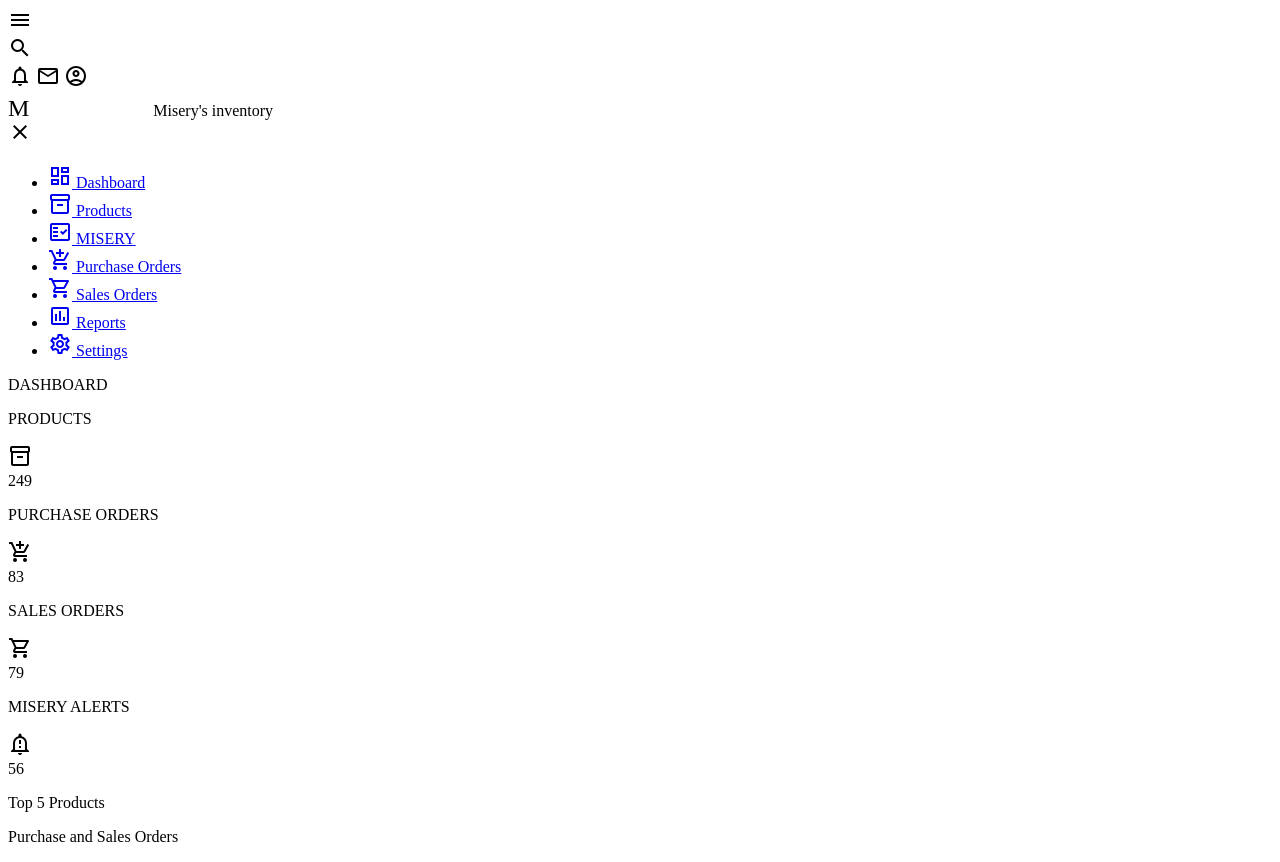
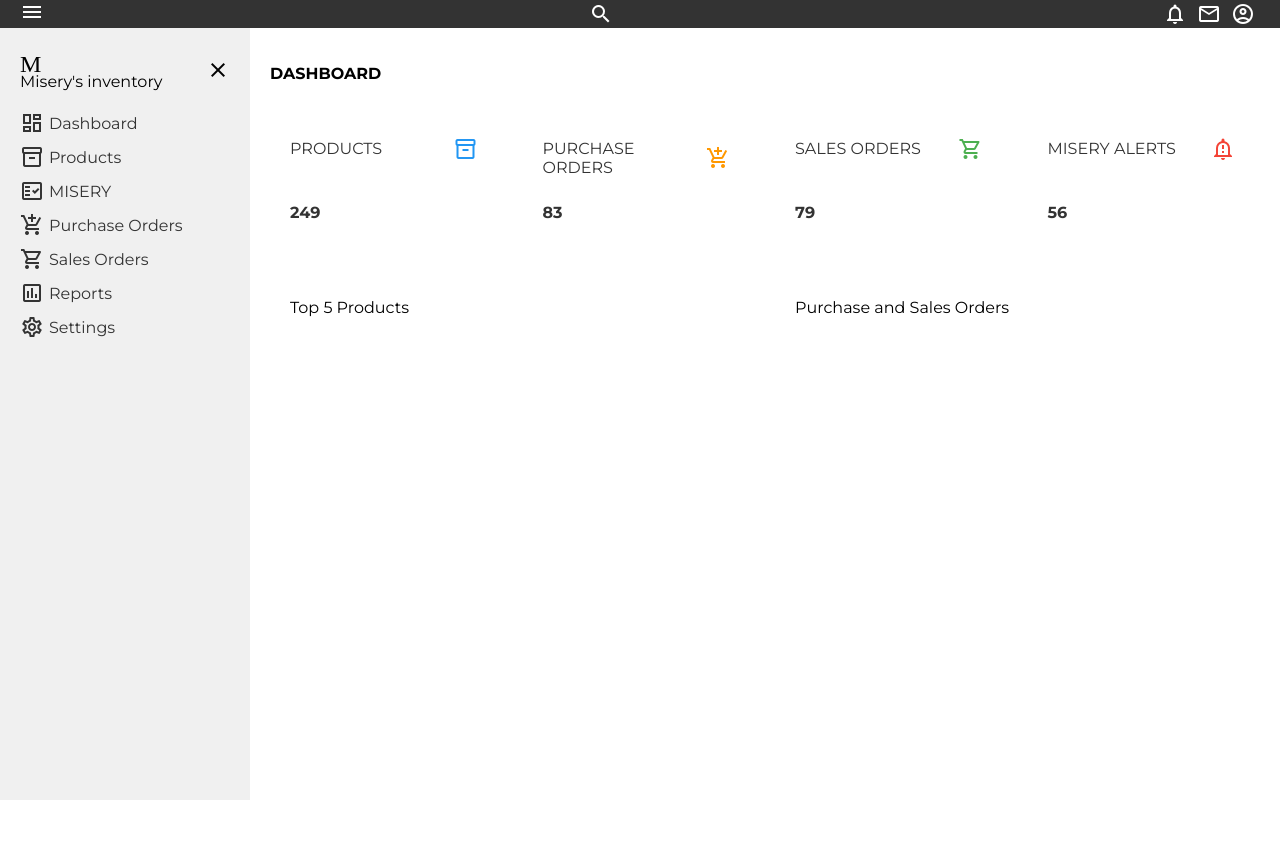
Before and after one commit to enani26/SWE-project, a PHP site: template views/pages/admin.php in a window 1280 px wide. After the commit the page ends 800 px from the top, so only its background shows below. Run offline with PHP 8.4, Linux system fonts and the light colour scheme; the template is opened without the code that fills it, so the values that code supplies are empty; some libraries are stand-ins or nearby versions.

Commit message:
adminnnn

```diff
--- a/public/admindashboard.css
+++ b/public/admindashboard.css
@@ -1,40 +1,184 @@
-/* admin_dashboard.css */
+/* admin.css */
 
+/* Global Styles */
 body {
-    font-family: Arial, sans-serif;
+    font-family: 'Montserrat', sans-serif;
     margin: 0;
     padding: 0;
-}
+  }
 
-header {
+  .grid-container {
+    display: grid;
+    grid-template-columns: 250px 1fr;
+    grid-template-rows: auto 1fr;
+    grid-template-areas:
+      "header header"
+      "sidebar main";
+    height: 100vh;
+  }
+
+  /* Header */
+  .header {
+    grid-area: header;
     background-color: #333;
     color: #fff;
+    display: flex;
+    justify-content: space-between;
+    align-items: center;
+    padding: 0 20px;
+  }
+
+  .header .menu-icon {
+    cursor: pointer;
+  }
+
+  .header .header-left,
+  .header .header-right {
+    display: flex;
+    align-items: center;
+  }
+
+  .header .header-left .material-icons-outlined,
+  .header .header-right .material-icons-outlined {
+    margin: 0 5px;
+    cursor: pointer;
+  }
+
+  /* Sidebar */
+  #sidebar {
+    grid-area: sidebar;
+    background-color: #f0f0f0;
     padding: 20px;
-    text-align: right;
-}
+    display: flex;
+    flex-direction: column;
+    align-items: center;
+  }
 
-.container {
+  .sidebar-title {
+    display: flex;
+    justify-content: space-between;
+    align-items: center;
+    width: 100%;
+    margin-bottom: 20px;
+  }
+
+  .sidebar-brand .material-icons-outlined {
+    vertical-align: middle;
+    margin-right: 5px;
+  }
+
+  .sidebar-list {
+    list-style-type: none;
+    padding: 0;
+    margin: 0;
+    width: 100%;
+  }
+
+  .sidebar-list-item {
+    margin-bottom: 10px;
+  }
+
+  .sidebar-list-item a {
+    color: #333;
+    text-decoration: none;
+    display: flex;
+    align-items: center;
+  }
+
+  .sidebar-list-item a .material-icons-outlined {
+    margin-right: 5px;
+    vertical-align: middle;
+  }
+
+  /* Main */
+  .main-container {
+    grid-area: main;
     padding: 20px;
-}
+  }
 
-h1, h2, h3 {
-    color: #333;
-}
+  .main-title {
+    margin-bottom: 20px;
+  }
 
-.dashboard-card {
-    background-color: #f0f0f0;
-    border: 1px solid #ccc;
+  .main-cards {
+    display: grid;
+    grid-template-columns: repeat(auto-fit, minmax(200px, 1fr));
+    gap: 20px;
+    margin-bottom: 20px;
+  }
+
+  .card {
+    background-color: #fff;
     border-radius: 5px;
     padding: 20px;
-    margin-bottom: 20px;
-}
+    display: flex;
+    flex-direction: column;
+    justify-content: space-between;
+  }
 
-.dashboard-card h3 {
-    margin-top: 0;
-}
+  .card-inner {
+    display: flex;
+    justify-content: space-between;
+    align-items: center;
+    margin-bottom: 10px;
+  }
 
-.dashboard-card p {
+  .card-inner .material-icons-outlined {
     font-size: 24px;
+    margin-right: 5px;
+  }
+
+  .text-primary {
+    color: #333;
+  }
+
+  .text-blue {
+    color: #2196F3;
+  }
+
+  .text-orange {
+    color: #FF9800;
+  }
+
+  .text-green {
+    color: #4CAF50;
+  }
+
+  .text-red {
+    color: #F44336;
+  }
+
+  .font-weight-bold {
     font-weight: bold;
-    margin: 0;
-}
+  }
+
+  .charts {
+    display: grid;
+    grid-template-columns: repeat(auto-fit, minmax(400px, 1fr));
+    gap: 20px;
+  }
+
+  .charts-card {
+    background-color: #fff;
+    border-radius: 5px;
+    padding: 20px;
+  }
+
+  .chart-title {
+    margin-bottom: 10px;
+  }
+
+  /* Responsive Styles */
+  @media screen and (max-width: 768px) {
+    .grid-container {
+      grid-template-columns: 1fr;
+      grid-template-rows: auto 1fr;
+      grid-template-areas:
+        "header"
+        "main";
+    }
+
+    #sidebar {
+      display: none;
+    }
+  }
--- a/views/pages/admin.php
+++ b/views/pages/admin.php
@@ -3,7 +3,7 @@
   <head>
     <meta charset="utf-8">
     <meta name="viewport" content="width=device-width,initial-scale=1.0">
-    <link rel="stylesheet" href="../../../public/css/admin.css">
+    <link rel="stylesheet" href="../../../public/css/admindashboard.css">
     <title>Admin Dashboard</title>
 
     <!-- Font -->
```
